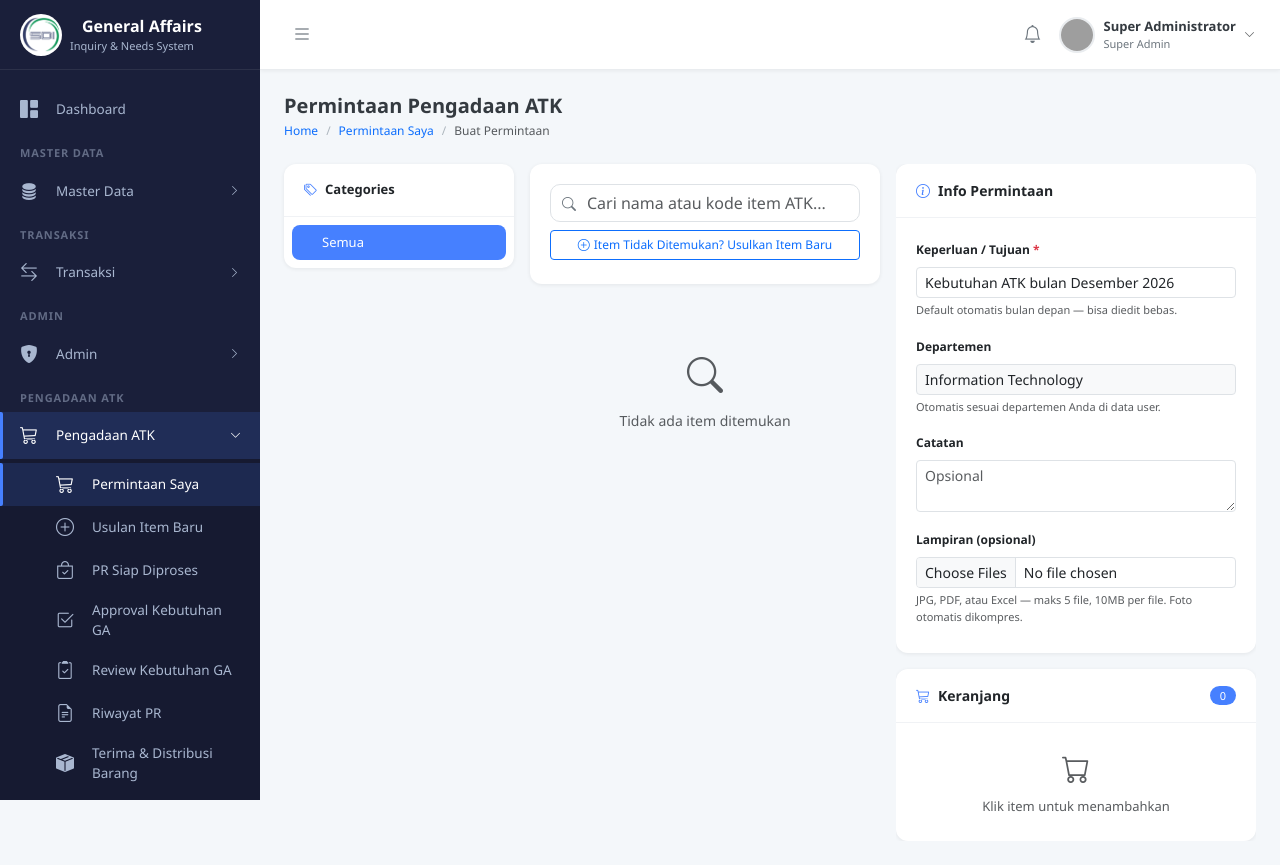
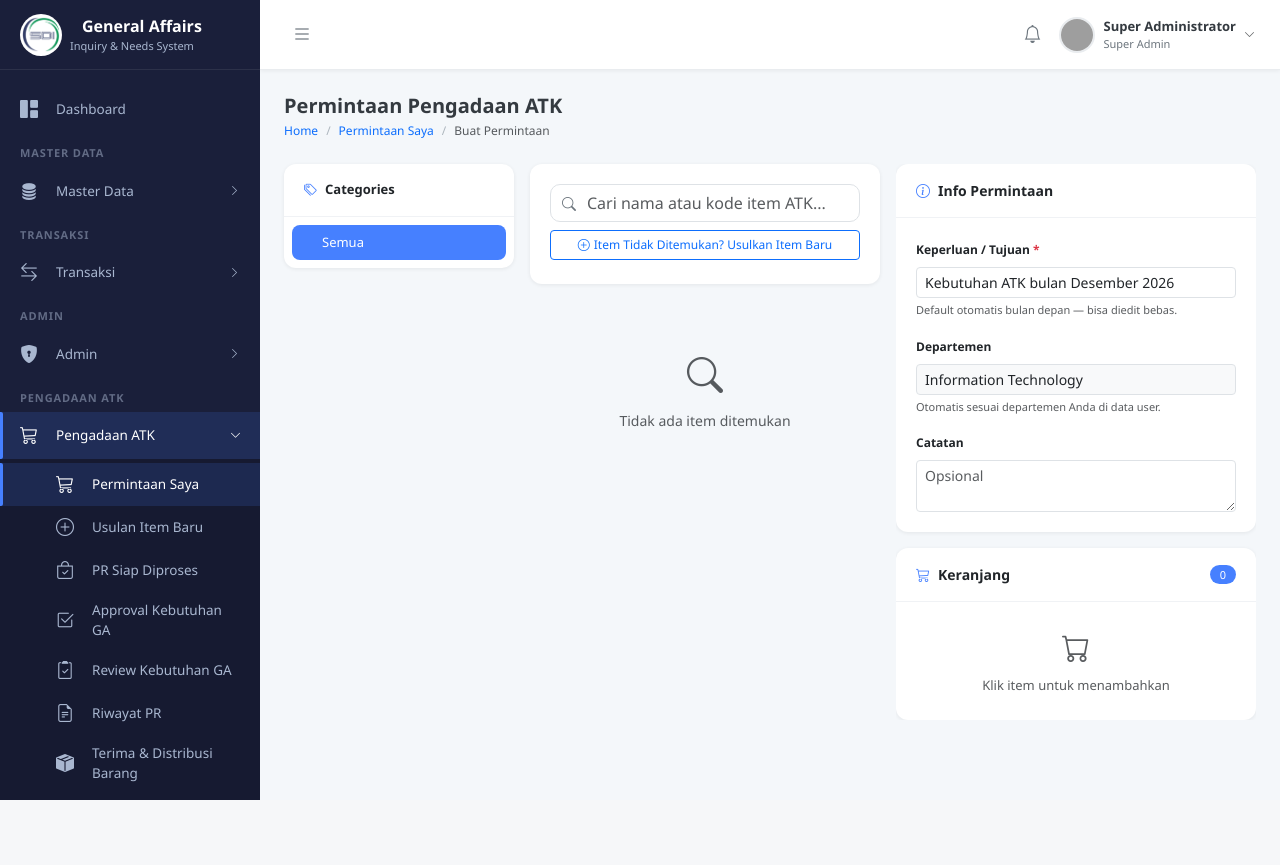
Before and after one commit to arifsmkn/warehouse, a Laravel app: page /procurement/requests/create in a window 1280 px wide. After the commit the page ends 800 px from the top, so only its background shows below. Run offline with Laravel 12, Linux system fonts and the light colour scheme; a user stored in the database is signed in; data comes from the database, SQL or seed files in the repository; data that the repository does not hold is empty; parts of the project's set-up code (start-up, migrations or seed data) failed here and were passed over; some libraries are stand-ins or nearby versions; grey boxes are pictures that could not be loaded.

Commit message:
Drop the optional attachment upload from Buat Permintaan -- not being used
Removes the file input, its JS preview list, and the attachments
validation/storage handling from ProcurementRequestController::store().
Existing attachments on past requests are untouched -- viewing/deleting
them elsewhere (show page, Section/GA/Director views) still works,
only the ability to attach a new file when creating a request is gone.

Co-Authored-By: Claude Sonnet 5 <noreply@anthropic.com>

```diff
--- a/app/Http/Controllers/ProcurementRequestController.php
+++ b/app/Http/Controllers/ProcurementRequestController.php
@@ -9,7 +9,6 @@ use App\Models\ProcurementRequestAttachment;
 use App\Models\User;
 use App\Notifications\SectionApprovalNeededNotification;
 use App\Services\BudgetService;
-use App\Services\FileCompressionService;
 use Illuminate\Http\Request;
 use Illuminate\Support\Facades\DB;
 use Illuminate\Support\Facades\Storage;
@@ -18,7 +17,6 @@ class ProcurementRequestController extends Controller
 {
     public function __construct(
         private BudgetService $budgetService,
-        private FileCompressionService $fileCompression,
     ) {}
 
     /** Gabungan status ProcurementRequest sendiri + status PurchaseRequest hasil agregasi GA (dipakai buat dropdown filter). */
@@ -99,8 +97,6 @@ class ProcurementRequestController extends Controller
             'items.*.item_id' => 'required|exists:procurement_items,id',
             'items.*.qty'     => 'required|integer|min:1',
             'items.*.uom_id'  => 'required|exists:uoms,id',
-            'attachments'     => 'nullable|array|max:5',
-            'attachments.*'   => 'file|mimes:jpg,jpeg,pdf,xlsx,xls|max:10240',
         ]);
 
         $pr = DB::transaction(function () use ($request) {
@@ -129,18 +125,6 @@ class ProcurementRequestController extends Controller
             }
             return $pr;
         });
-
-        foreach ($request->file('attachments', []) as $file) {
-            $stored = $this->fileCompression->store($file, 'procurement/attachments');
-
-            $pr->attachments()->create([
-                'file_path'     => $stored['path'],
-                'original_name' => $file->getClientOriginalName(),
-                'mime_type'     => $file->getClientMimeType(),
-                'size'          => $stored['size'],
-                'uploaded_by'   => auth()->id(),
-            ]);
-        }
 
         if ($request->action === 'submit') {
             $pr->update(['status' => 'pending_section']);
--- a/resources/views/procurement/requests/create.blade.php
+++ b/resources/views/procurement/requests/create.blade.php
@@ -96,7 +96,7 @@
 @endpush
 
 @section('content')
-<form id="procurementForm" method="POST" action="{{ route('procurement.requests.store') }}" enctype="multipart/form-data">
+<form id="procurementForm" method="POST" action="{{ route('procurement.requests.store') }}">
 @csrf
 
 <div class="shop-layout">
@@ -163,17 +163,9 @@
                     <input type="text" class="form-control form-control-sm bg-light" value="{{ auth()->user()->department?->name ?? '-' }}" disabled readonly>
                     <div class="form-text" style="font-size:11px;">Otomatis sesuai departemen Anda di data user.</div>
                 </div>
-                <div class="mb-3">
+                <div class="mb-0">
                     <label class="form-label fw-semibold" style="font-size:12px;">Catatan</label>
                     <textarea name="notes" class="form-control form-control-sm" rows="2" placeholder="Opsional"></textarea>
-                </div>
-                <div class="mb-0">
-                    <label class="form-label fw-semibold" style="font-size:12px;">Lampiran (opsional)</label>
-                    <input type="file" id="attachmentInput" name="attachments[]" class="form-control form-control-sm @error('attachments.*') is-invalid @enderror"
-                           accept=".jpg,.jpeg,.pdf,.xlsx,.xls" multiple>
-                    <div class="form-text" style="font-size:11px;">JPG, PDF, atau Excel — maks 5 file, 10MB per file. Foto otomatis dikompres.</div>
-                    @error('attachments.*')<div class="invalid-feedback d-block">{{ $message }}</div>@enderror
-                    <div id="attachmentList" class="mt-2"></div>
                 </div>
             </div>
         </div>
@@ -671,23 +663,6 @@ function refreshGrid() {
     filterAndRender(q, activeCategory);
 }
 
-// ===== LAMPIRAN PREVIEW =====
-document.getElementById('attachmentInput').addEventListener('change', function() {
-    const list = document.getElementById('attachmentList');
-    list.innerHTML = '';
-    Array.from(this.files).forEach(file => {
-        const sizeKb = (file.size / 1024).toFixed(0);
-        const icon = file.name.match(/\.pdf$/i) ? 'bi-file-earmark-pdf text-danger'
-            : file.name.match(/\.xlsx?$/i) ? 'bi-file-earmark-excel text-success'
-            : 'bi-file-earmark-image text-primary';
-        const row = document.createElement('div');
-        row.className = 'd-flex align-items-center gap-2 py-1';
-        row.style.fontSize = '11px';
-        row.innerHTML = `<i class="bi ${icon}"></i><span class="text-truncate flex-grow-1">${file.name}</span><span class="text-muted">${sizeKb} KB</span>`;
-        list.appendChild(row);
-    });
-});
-
 // Validate sebelum submit
 document.getElementById('procurementForm').addEventListener('submit', function(e) {
     if (cartItems.length === 0) {
```
